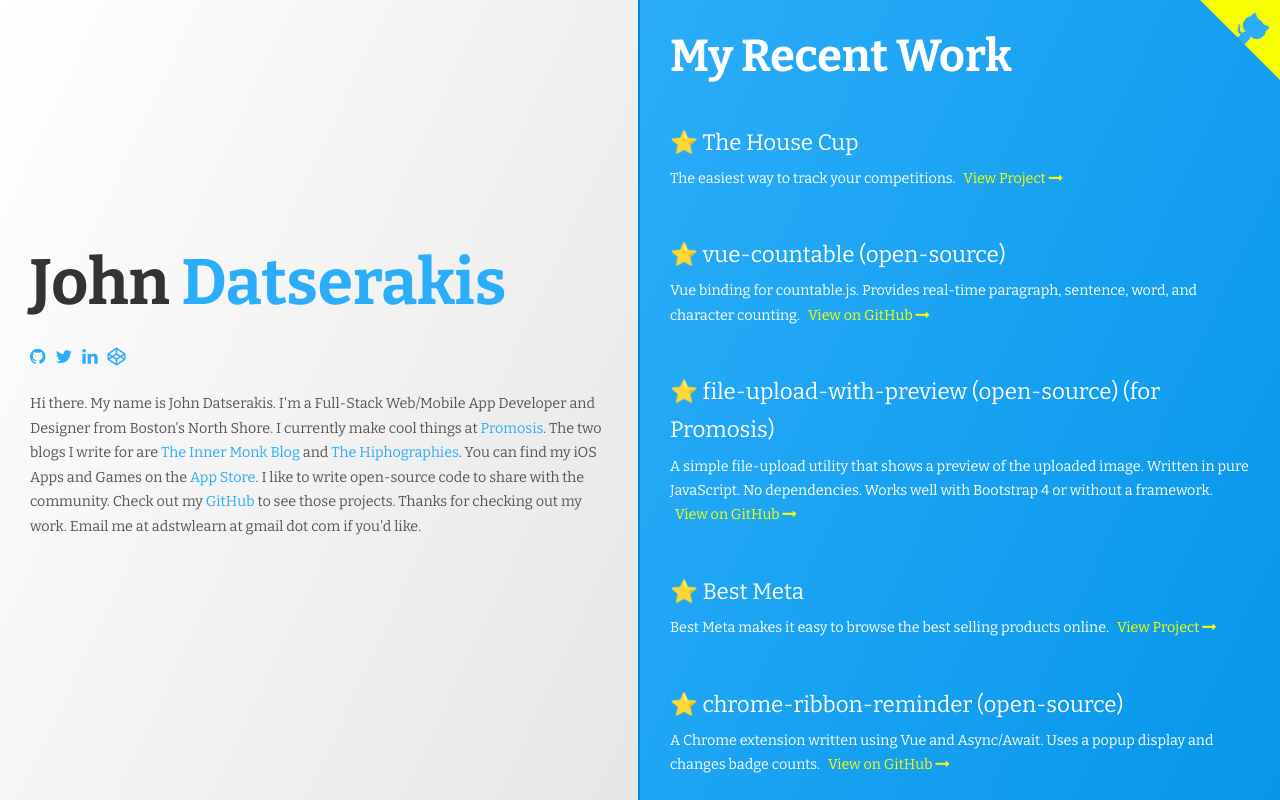
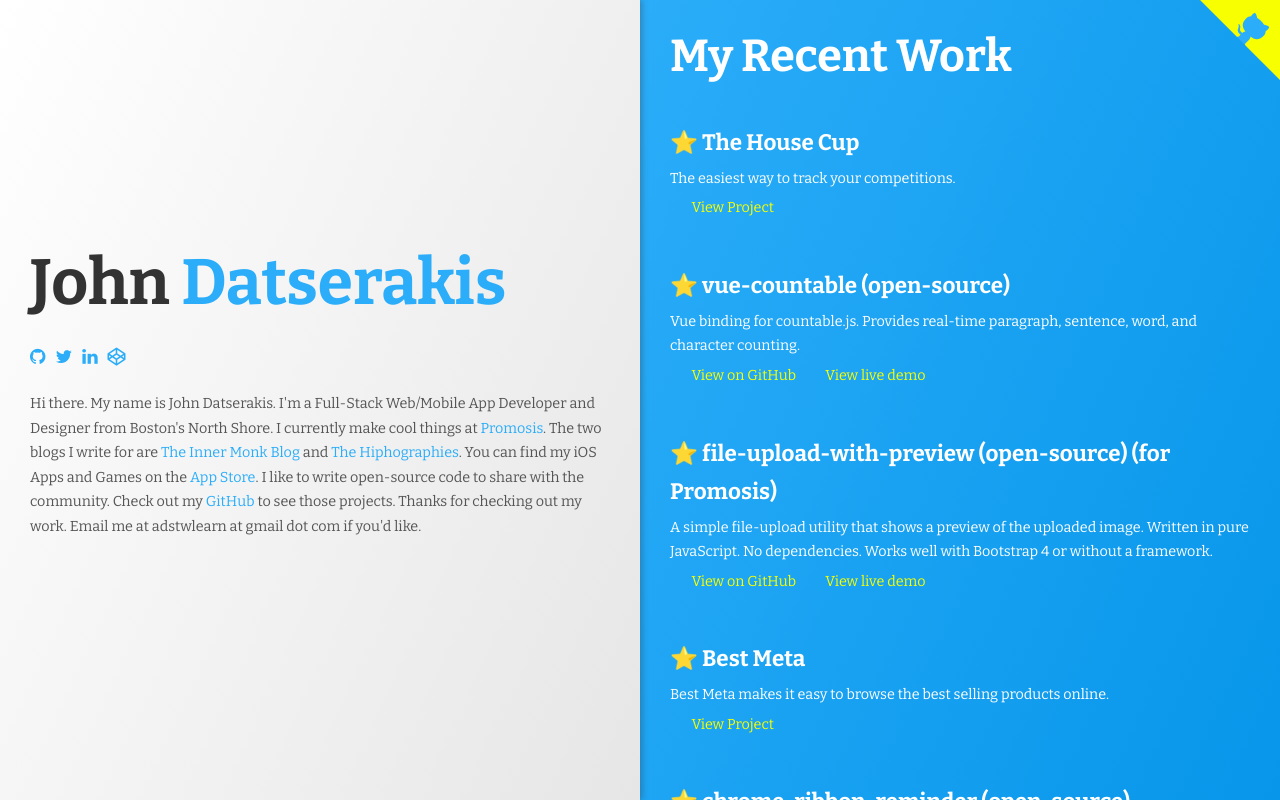
Before and after one commit to johndatserakis/johndatserakis-dot-com, a Vue app: page / in a window 1280 px wide. Built offline with nearby package versions, Linux system fonts and the light colour scheme.

Commit message:
update to data structure, fixed ipad height issue

```diff
--- a/package.json
+++ b/package.json
@@ -28,7 +28,9 @@
         "bootstrap": "^4.1.1",
         "jquery": "^3.3.1",
         "popper.js": "^1.14.3",
-        "vue": "^2.5.16"
+        "vue": "^2.5.16",
+        "vue-analytics": "^5.12.2",
+        "vue-router": "^3.0.1"
     },
     "devDependencies": {
         "@babel/core": "^7.0.0-beta.49",
--- a/src/App.vue
+++ b/src/App.vue
@@ -8,7 +8,7 @@
             </svg>
         </a>
 
-        <home></home>
+        <router-view></router-view>
 
     </div>
 </template>
--- a/src/assets/css/components/_main.scss
+++ b/src/assets/css/components/_main.scss
@@ -1,11 +1,11 @@
 html {
-    min-height: 100%;
-    min-height: 100vh;
+    margin: 0;
+    padding: 0;
+    height: 100%;
 }
 
 body {
-    min-height: 100%;
-    min-height: 100vh;
+    height: 100%;
     text-rendering: optimizeLegibility;
     color: $black;
     font-weight: 400;
--- a/src/components/Home.vue
+++ b/src/components/Home.vue
@@ -25,8 +25,10 @@
                 </div>
                 <div class="wrapper__right-wrapper__item__description">
                     {{project.description}}
-                    <a :href="project.link" class="wrapper__right-wrapper__item__link" target="_blank">
-                        {{project.linkText}} <i class="fa fa-long-arrow-right"></i>
+                </div>
+                <div>
+                    <a v-for="link in project.links" :href="link.link" class="wrapper__right-wrapper__item__link" target="_blank">
+                        <i class="fa fa-external-link- fa-fw"></i> {{link.linkText}}
                     </a>
                 </div>
 
@@ -84,18 +86,19 @@
     @import '../assets/css/app.scss';
 
     .wrapper {
-        height: 100%;
+
         width: 100%;
         display: flex;
         flex-direction: column;
 
         @media (min-width: 992px) {
+            height: 100%;
             flex-direction: row;
-            height: 100vh;
+            // height: 100vh;
         }
 
         &__left-wrapper {
-            height: 100%;
+
             width: 100%;
             padding: 30px;
             display: flex;
@@ -105,8 +108,10 @@
             background: linear-gradient(115deg, $white, darken($white, 10%));
 
             @media (min-width: 992px) {
+                box-shadow: 2px 0 6px 0 rgba($black, 0.35);
+                z-index: 1000;
+                height: 100%;
                 width: 50%;
-                border-right: 2px solid darken($blue, 15%);
             }
 
             &__lead-text {
@@ -138,14 +143,14 @@
 
         &__right-wrapper {
             padding: 30px;
-            height: 100%;
+
             width: 100%;
             background: $blue;
             background: linear-gradient(115deg, $blue, darken($blue, 10%));
             color: $white;
 
             @media (min-width: 992px) {
-                // box-shadow: -2px 0 4px 0 rgba($black, 0.05);
+                height: 100%;
                 width: 50%;
                 overflow: scroll;
             }
@@ -167,6 +172,7 @@
                 &__title {
                     font-size: 1.4rem;
                     margin-bottom: 5px;
+                    font-weight: bold;
                 }
 
                 &__description {
@@ -174,7 +180,7 @@
                 }
 
                 &__link {
-                    margin-left: 5px;
+                    margin-right: 5px;
                     font-size: 0.9rem;
                     color: $yellow;
 
--- /dev/null
+++ b/src/components/NotFound.vue
@@ -0,0 +1,35 @@
+<template>
+    <div>
+
+        <section class="not-found">
+            <div class="container">
+                <div class="row">
+                    <div class="col-md-12">
+                        <img src="@/assets/images/utilities/404-page.png" alt="Not Found" class="img-fluid d-block mx-auto">
+                        <h1>Not Found</h1>
+                        <p>Hmm, we couldn't quite find what you were looking for.</p>
+                        <router-link :to="{name: 'home'}" class="btn btn-primary btn-xs">Go Home <i class="fa fa-long-arrow-right"></i></router-link>
+                    </div>
+                </div>
+            </div>
+        </section>
+
+    </div>
+</template>
+
+<script>
+export default {
+    name: 'notFound',
+    mounted () {
+    }
+}
+</script>
+
+<style lang="scss" scoped>
+
+    .not-found {
+        margin-top: 100px;
+        text-align: center;
+    }
+
+</style>
--- a/src/data/projects.json
+++ b/src/data/projects.json
@@ -2,91 +2,189 @@
     {
         "title": "⭐ The House Cup",
         "description": "The easiest way to track your competitions.",
+        "links": [
+            {
                 "link": "https://thehousecupapp.com/",
                 "linkText": "View Project"
+            }
+        ]
+
     },
     {
         "title": "⭐ vue-countable (open-source)",
         "description": "Vue binding for countable.js. Provides real-time paragraph, sentence, word, and character counting.",
+        "links": [
+            {
                 "link": "https://github.com/johndatserakis/vue-countable",
                 "linkText": "View on GitHub"
             },
             {
+                "link": "https://johndatserakis.github.io/vue-countable/",
+                "linkText": "View live demo"
+            }
+        ]
+
+    },
+    {
         "title": "⭐ file-upload-with-preview (open-source) (for Promosis)",
         "description": "A simple file-upload utility that shows a preview of the uploaded image. Written in pure JavaScript. No dependencies. Works well with Bootstrap 4 or without a framework.",
+        "links": [
+            {
                 "link": "https://github.com/promosis/file-upload-with-preview",
                 "linkText": "View on GitHub"
             },
             {
+                "link": "https://promosis.github.io/file-upload-with-preview/",
+                "linkText": "View live demo"
+            }
+        ]
+    },
+    {
         "title": "⭐ Best Meta",
         "description": "Best Meta makes it easy to browse the best selling products online.",
+        "links": [
+            {
                 "link": "https://bestmeta.com/",
                 "linkText": "View Project"
+            }
+        ]
     },
     {
         "title": "⭐ chrome-ribbon-reminder (open-source)",
         "description": "A Chrome extension written using Vue and Async/Await. Uses a popup display and changes badge counts.",
+        "links": [
+            {
                 "link": "https://github.com/johndatserakis/chrome-ribbon-reminder",
                 "linkText": "View on GitHub"
+            }
+        ]
     },
     {
         "title": "⭐ vue-simple-context-menu (open-source)",
         "description": "Simple context-menu component built for Vue. Works well with both left and right clicks. Nothing too fancy, just works and is simple to use.",
+        "links": [
+            {
                 "link": "https://github.com/johndatserakis/vue-simple-context-menu",
                 "linkText": "View on GitHub"
             },
             {
+                "link": "https://johndatserakis.github.io/vue-simple-context-menu/",
+                "linkText": "View live demo"
+            }
+        ]
+    },
+    {
         "title": "⭐ modern-webpack-starter (open-source)",
         "description": "A modern JavaScript starter using Webpack 4. Made in a simple way - good for learning or starting a new project without having to rollout cli-auto-builders.",
+        "links": [
+            {
                 "link": "https://github.com/johndatserakis/modern-webpack-starter",
                 "linkText": "View on GitHub"
             },
             {
+                "link": "https://modern-webpack-starter.innermonkdesign.com/",
+                "linkText": "View live demo"
+            }
+        ]
+    },
+    {
         "title": "⭐ vue-cookie-accept-decline (open-source) (for Promosis)",
         "description": "Show a banner with text, a decline button, and an accept button on your page. Remembers selection using cookies. Emits an event with current selection and on creation. Good for GDPR requirements.",
+        "links": [
+            {
                 "link": "https://github.com/promosis/vue-cookie-accept-decline",
                 "linkText": "View on GitHub"
             },
             {
+                "link": "https://promosis.github.io/vue-cookie-accept-decline/",
+                "linkText": "View live demo"
+            }
+        ]
+    },
+    {
         "title": "⭐ koa-vue-notes-web (open-source)",
         "description": "A simple SPA built using Koa (2.5.1) as the backend and Vue (2.5.16) as the frontend. Features MySQL integration, user authentication, CRUD note actions, and Vuex store modules.",
+        "links": [
+            {
                 "link": "https://github.com/johndatserakis/koa-vue-notes-web",
                 "linkText": "View on GitHub"
             },
             {
+                "link": "https://koa-vue-notes-web.innermonkdesign.com/",
+                "linkText": "View live demo"
+            }
+        ]
+    },
+    {
         "title": "⭐ John Datserakis Website (open-source)",
         "description": "This website! Written using Vue 2.5.16 and Webpack 4. Go ahead and fork it!",
+        "links": [
+            {
                 "link": "https://github.com/johndatserakis/johndatserakis-dot-com",
                 "linkText": "View on GitHub"
             },
             {
+                "link": "https://johndatserakis.com/",
+                "linkText": "View live demo"
+            }
+        ]
+    },
+    {
         "title": "⭐ koa-vue-notes-api (open-source)",
         "description": "A simple SPA built using Koa (2.5.1) as the backend and Vue (2.5.16) as the frontend. Features MySQL integration, user authentication, CRUD note actions, and Vuex store modules.",
+        "links": [
+            {
                 "link": "https://github.com/johndatserakis/koa-vue-notes-api",
                 "linkText": "View on GitHub"
             },
             {
+                "link": "https://koa-vue-notes-web.innermonkdesign.com/",
+                "linkText": "View live demo"
+            }
+        ]
+    },
+    {
         "title": "⭐ Nickey's Pizza Website",
         "description": "Every pizza is hand-made. Every sub is cooked to order. The same way for 40 years.",
+        "links": [
+            {
                 "link": "https://nickeyspizza.com/",
                 "linkText": "View Project"
+            }
+        ]
     },
     {
         "title": "⭐ koa-vue-notes-project (open-source)",
         "description": "A single repo containing both the koa-vue-notes-api and koa-vue-notes-web projects.",
+        "links": [
+            {
                 "link": "https://github.com/johndatserakis/koa-vue-notes-project",
                 "linkText": "View on GitHub"
             },
             {
+                "link": "https://koa-vue-notes-web.innermonkdesign.com/",
+                "linkText": "View live demo"
+            }
+        ]
+    },
+    {
         "title": "⭐ The Hiphographies",
         "description": "A Music Museum.",
+        "links": [
+            {
                 "link": "https://thehiphographies.com/",
                 "linkText": "View Project"
+            }
+        ]
     },
     {
         "title": "⭐ RecordPlayer (open-source)",
         "description": "Emulate a record player in Sprite Kit using Swift and Xcode.",
+        "links": [
+            {
                 "link": "https://github.com/johndatserakis/RecordPlayer",
                 "linkText": "View on GitHub"
             }
         ]
+    }
+]
--- a/src/main.js
+++ b/src/main.js
@@ -1,12 +1,34 @@
 import Vue from 'vue'
 import App from './App.vue'
 
+import NotFound from './components/NotFound.vue'
+import Home from './components/Home.vue'
+
+import VueRouter from 'vue-router'
+Vue.use(VueRouter)
+
+const router = new VueRouter({
+    mode: 'history',
+    routes: [
+        { path: '*', component: NotFound, name: 'notFound' },
+        { path: '/', component: Home, name: 'home' }
+    ]
+})
+
+import VueAnalytics from 'vue-analytics'
+Vue.use(VueAnalytics, {
+    id: 'UA-43582384-3',
+    router,
+    debug: {
+        sendHitTask: process.env.NODE_ENV === 'production'
+    },
+    checkDuplicatedScript: true
+})
+
 import './assets/css/app.scss';
-
-import Home from './components/Home.vue'
-Vue.component('home', Home)
 
 new Vue({
   el: '#app',
+  router,
   render: h => h(App)
 })
--- a/webpack.config.js
+++ b/webpack.config.js
@@ -19,6 +19,9 @@
       // https://github.com/jantimon/html-webpack-plugin/issues/882
       chunks: 'all',
     },
+  },
+  devServer: {
+    historyApiFallback: true
   },
   devtool: (env === 'development') ? 'cheap-module-eval-source-map' : undefined,
   module: {
@@ -81,6 +84,12 @@
       chunkFilename: (env !== 'production') ? '[id].css' : '[id].[hash].css',
     })
   ],
+  resolve: {
+      extensions: ['.js', '.vue', '.json'],
+      alias: {
+        '@': path.join(__dirname, 'src')
+      }
+  }
 };
 
 if (env === 'production') {
```
Also changed, not shown: src/assets/images/utilities/404-page.png (added), 4 other files (tests, documents, lock files or other folders). Lines whose indentation alone changed are shown as unchanged.
